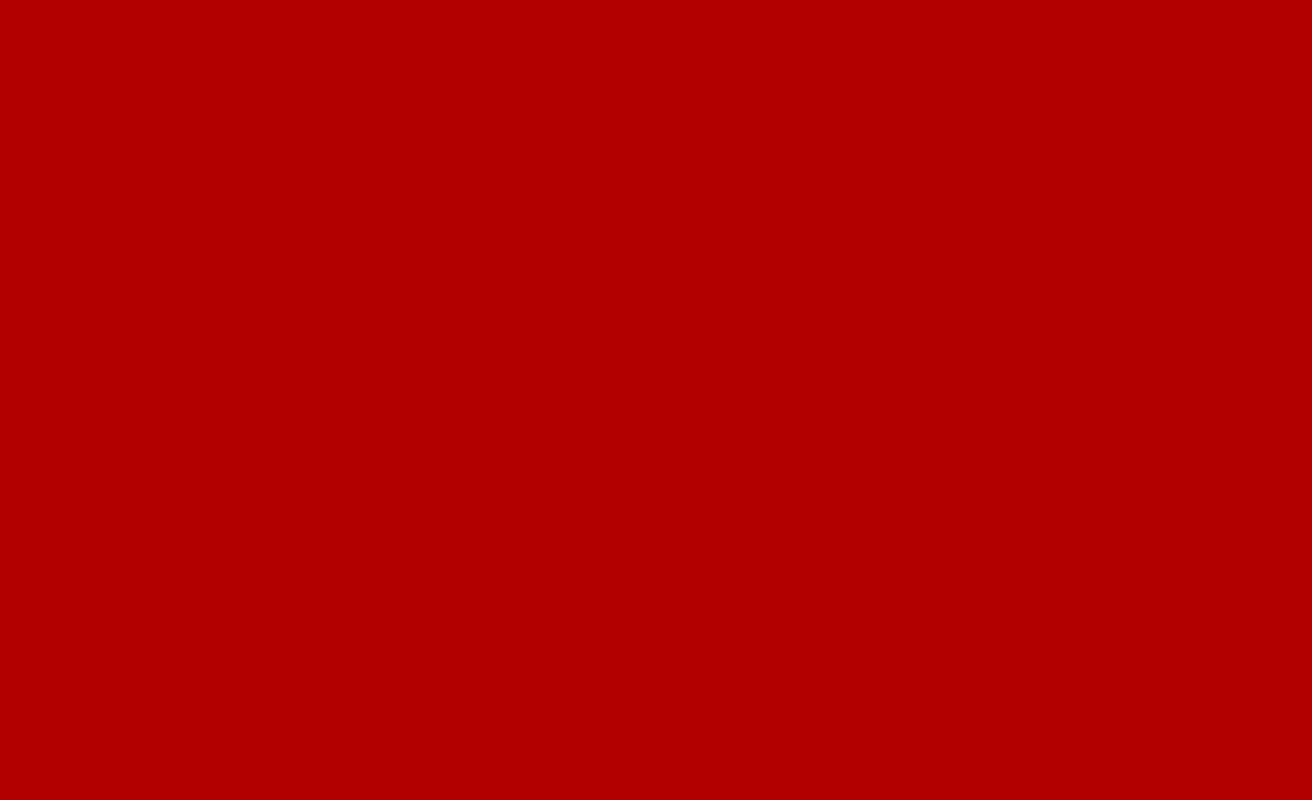
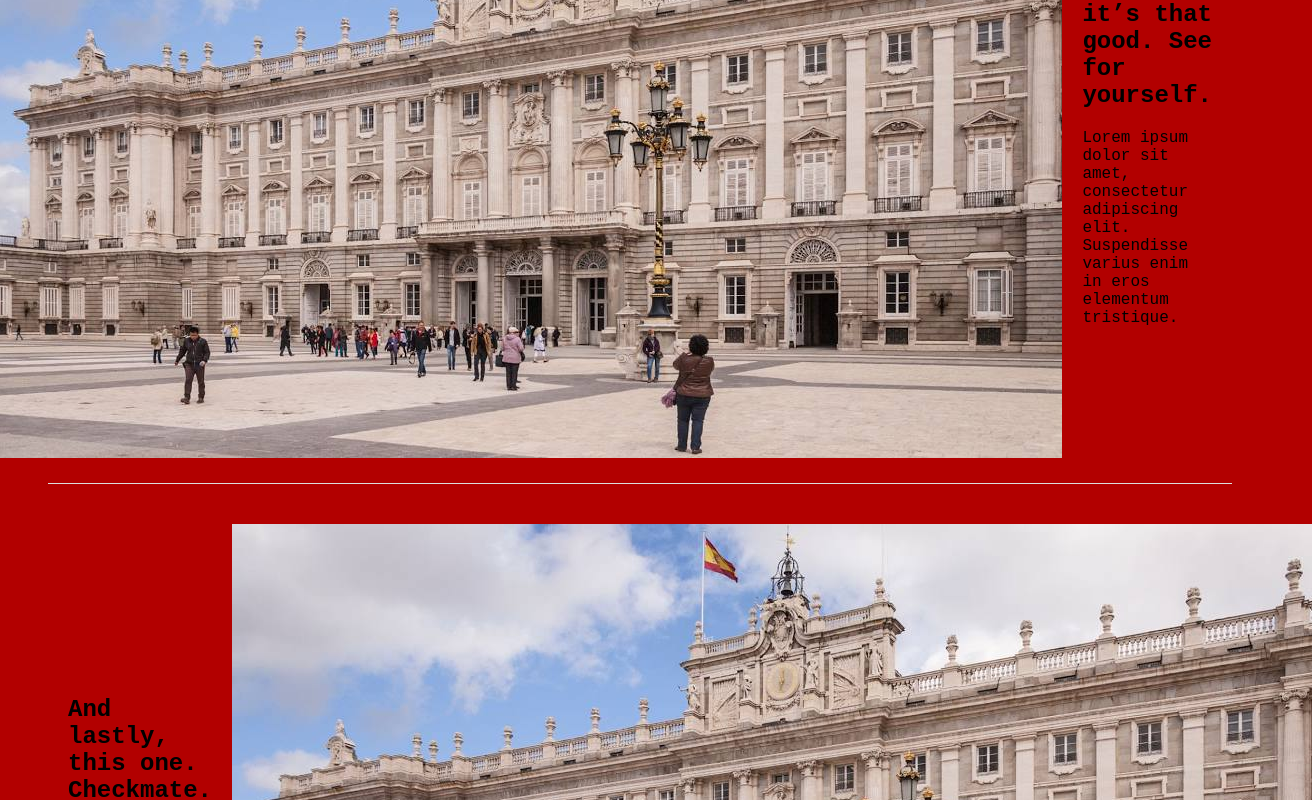
Before and after one commit to ALEXx1911/ProyectoTurismo, a React (Vite) app: page / in a window 1280 px wide. Shown: the part 1720-2520 px from the top of the page, 1312 px wide, since content can reach past the window. Before the commit the page ends 832 px from the top, so only its background shows below. Built offline with nearby package versions, Linux system fonts and the light colour scheme.

Commit message:
Indiana Jones

```diff
--- a/css/style.css
+++ b/css/style.css
@@ -330,6 +330,31 @@
     max-width: 100%; /* Forzar que la imagen se ajuste al ancho disponible */
   }
 }
+.tocho {
+  padding: 20px;
+}
+.tocho .tocho-section {
+  display: flex;
+  align-items: center;
+  margin-bottom: 40px;
+  border-bottom: 1px solid #ddd;
+  padding-bottom: 20px;
+}
+.tocho .tocho-section--reverse {
+  flex-direction: row-reverse;
+}
+.tocho .tocho-section__text {
+  flex: 1;
+  padding: 0 20px;
+}
+.tocho .tocho-section__image {
+  flex: 1;
+  text-align: center;
+}
+.tocho .tocho-section__image img {
+  background-color: #f0f0f0;
+}
+
 .container-slider {
   margin-top: 3rem;
   width: 100%;
--- a/package.json
+++ b/package.json
@@ -17,13 +17,15 @@
   "license": "ISC",
   "dependencies": {
     "react": "^18.3.1",
-    "react-dom": "^18.3.1"
+    "react-dom": "^18.3.1",
+    "react-router-dom": "^6.28.0"
   },
   "devDependencies": {
     "@eslint/js": "^9.11.1",
     "@types/node": "^22.8.1",
     "@types/react": "^18.3.10",
     "@types/react-dom": "^18.3.0",
+    "@types/react-router-dom": "^5.3.3",
     "@vitejs/plugin-react": "^4.3.2",
     "eslint": "^9.11.1",
     "eslint-plugin-react-hooks": "^5.1.0-rc.0",
--- /dev/null
+++ b/sass/components/_tocho.scss
@@ -0,0 +1,29 @@
+.tocho {
+    padding: 20px;
+
+    .tocho-section {
+        display: flex;
+        align-items: center;
+        margin-bottom: 40px;
+        border-bottom: 1px solid #ddd;
+        padding-bottom: 20px;
+
+        &--reverse {
+            flex-direction: row-reverse;
+        }
+
+        &__text {
+            flex: 1;
+            padding: 0 20px;
+        }
+
+        &__image {
+            flex: 1;
+            text-align: center;
+
+            img {
+                background-color: #f0f0f0;
+            }
+        }
+    }
+}
--- a/sass/main.scss
+++ b/sass/main.scss
@@ -6,6 +6,7 @@
 @import "components/menu";
 @import "components/sliderButtons";
 @import "components/results";
+@import "components/tocho";
 
 @import "layout/slider";
 
--- a/src/App.tsx
+++ b/src/App.tsx
@@ -4,6 +4,7 @@ import Slider from './components/Slider';
 import Login from './components/Login';
 import { BrowserRouter as Router, Route, Routes } from 'react-router-dom';
 import SearchResults from './components/SearchResults'; // Ruta para los resultados de búsqueda
+import Tocho from "./components/Tocho";
 
 // Definición del contexto
 type AppContext = {
@@ -50,6 +51,9 @@ function App() {
                 <div className="container-slider">
                   <Slider />
                 </div>
+                <div className="tocho">
+                  <Tocho />
+                </div>
               </div>
             </>
           } />
--- /dev/null
+++ b/src/components/Tocho.tsx
@@ -0,0 +1,27 @@
+// Tocho.tsx
+import React from "react";
+import TochoSection from "./TochoSection.tsx";
+
+export default function Tocho() {
+    const urlImg: string = '../../img/';
+    return (
+        <div className="tocho">
+            <TochoSection
+                title="First featurette heading. It’ll blow your mind."
+                text="Lorem ipsum dolor sit amet, consectetur adipiscing elit. Suspendisse varius enim in eros elementum tristique."
+                imageUrl={ urlImg+'Palacio-Real-de-Madrid.jpeg'}
+            />
+            <TochoSection
+                title="Oh yeah, it’s that good. See for yourself."
+                text="Lorem ipsum dolor sit amet, consectetur adipiscing elit. Suspendisse varius enim in eros elementum tristique."
+                imageUrl={ urlImg+'Palacio-Real-de-Madrid.jpeg'}
+                reverse={true} // Aquí invertimos el orden de la imagen y el texto
+            />
+            <TochoSection
+                title="And lastly, this one. Checkmate."
+                text="Lorem ipsum dolor sit amet, consectetur adipiscing elit. Suspendisse varius enim in eros elementum tristique."
+                imageUrl={ urlImg+'Palacio-Real-de-Madrid.jpeg'}
+            />
+        </div>
+    );
+}
--- /dev/null
+++ b/src/components/TochoSection.tsx
@@ -0,0 +1,23 @@
+// TochoSection.tsx
+import React from "react";
+
+interface TochoSectionProps {
+    title: string;
+    text: string;
+    imageUrl: string;
+    reverse?: boolean; // Para invertir el orden de la imagen y el texto si es necesario
+}
+
+export default function TochoSection({ title, text, imageUrl, reverse = false }: TochoSectionProps) {
+    return (
+        <div className={`tocho-section ${reverse ? "tocho-section--reverse" : ""}`}>
+            <div className="tocho-section__text">
+                <h2>{title}</h2>
+                <p>{text}</p>
+            </div>
+            <div className="tocho-section__image">
+                <img src={imageUrl} alt="Section illustration" />
+            </div>
+        </div>
+    );
+}
```
Also changed, not shown: src/components/footer.tsx (added, +48 -0 lines), 1 other file (tests, documents, lock files or other folders).
